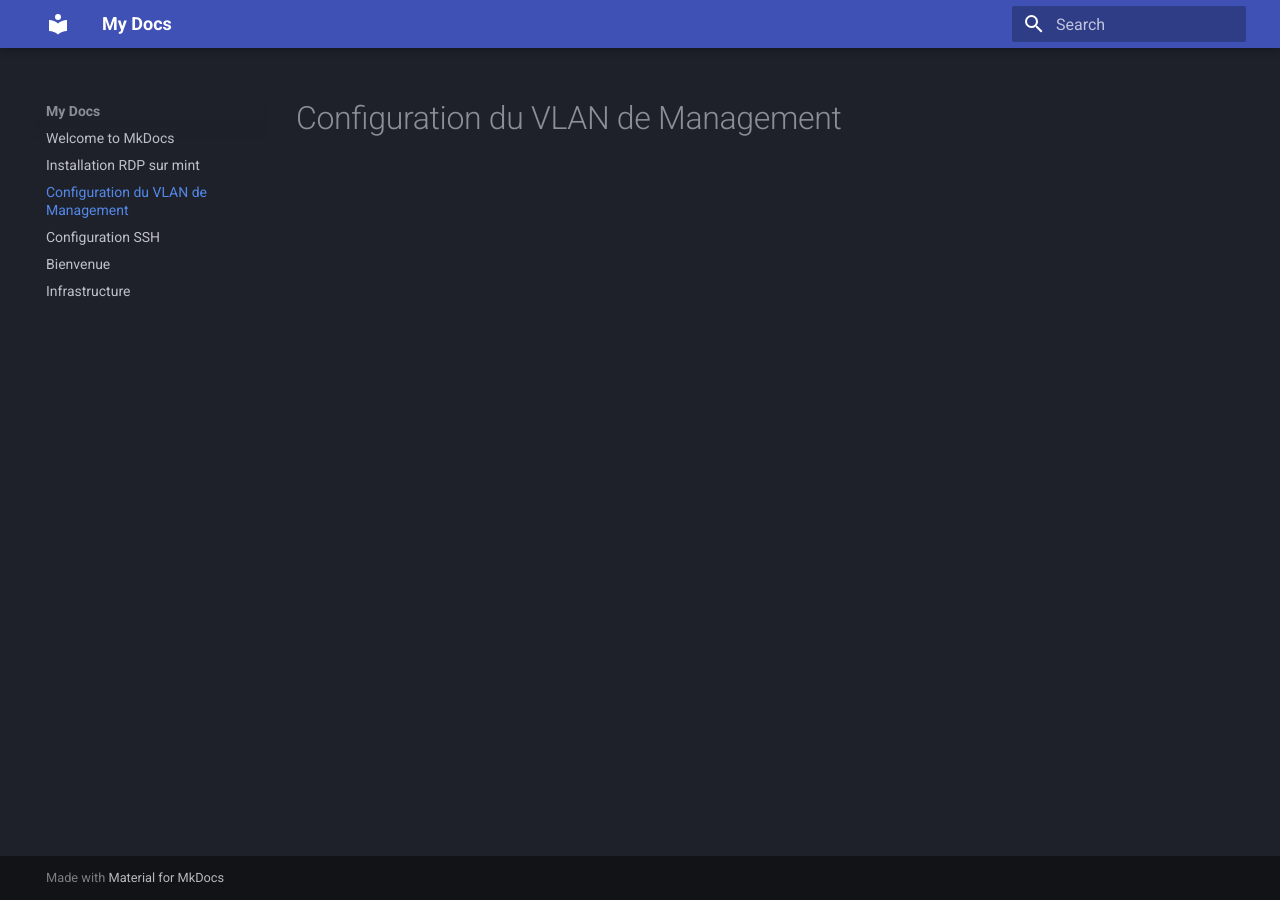
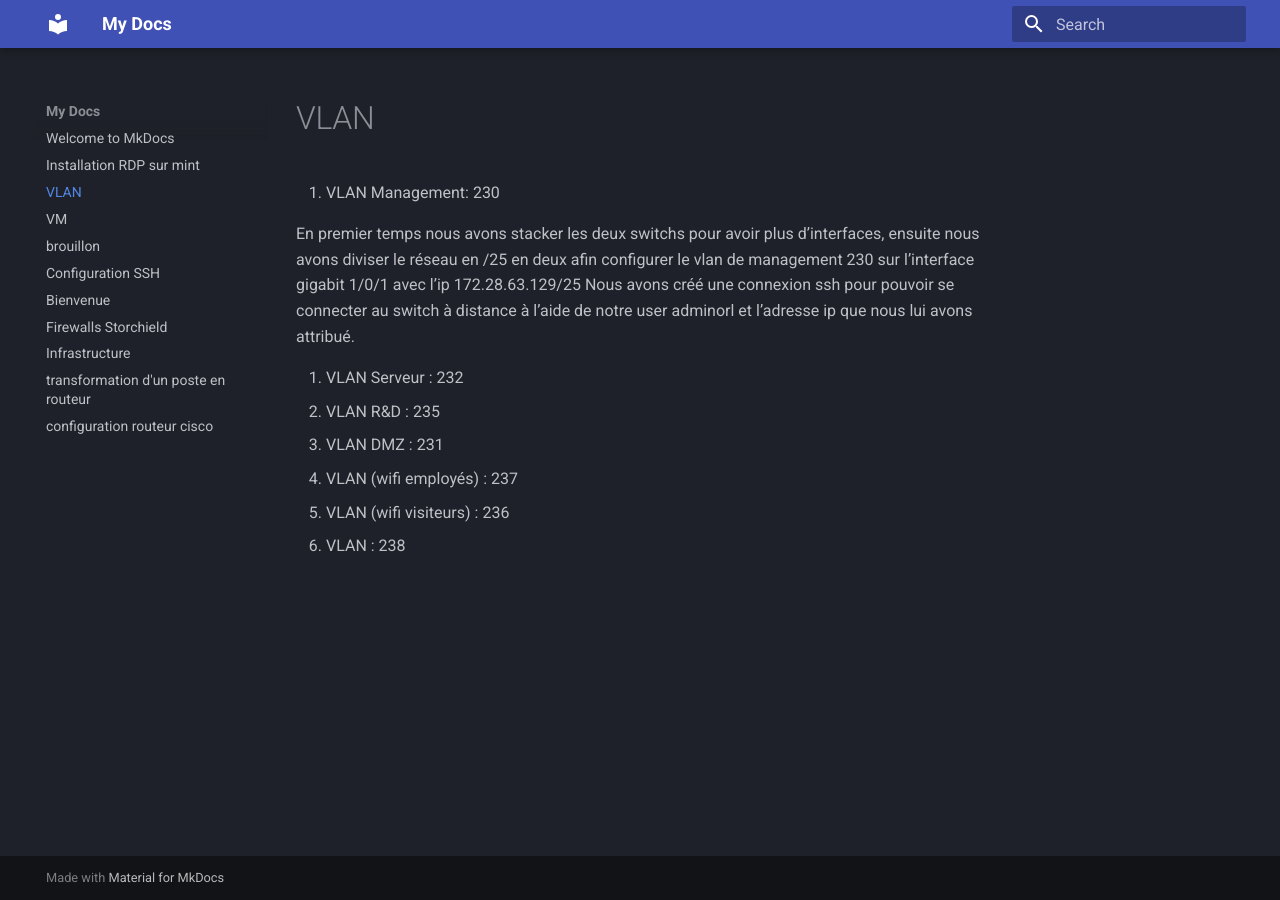
Before and after one commit to Erwanbrt/Orleans, an MkDocs documentation site: the page built from docs/VLANmana.md, in a window 1280 px wide. Built offline with MkDocs 1.6.1 and Material for MkDocs 9.7.7, drawn with Linux system fonts in a browser that asks for light colours.

Commit message:
projet à jour

```diff
--- a/docs/VLANmana.md
+++ b/docs/VLANmana.md
@@ -1 +1,13 @@
-# Configuration du VLAN de Management
+# VLAN
+
+1. VLAN Management: 230
+
+En premier temps nous avons stacker les deux switchs pour avoir plus d’interfaces, ensuite nous avons diviser le réseau en /25 en deux afin configurer le vlan de management 230 sur l’interface gigabit 1/0/1 avec l’ip 172.28.63.129/25 Nous avons créé une connexion ssh pour pouvoir se connecter au switch à distance à l’aide de notre user adminorl et l’adresse ip que nous lui avons attribué.
+
+
+2. VLAN Serveur : 232
+3. VLAN R&D : 235
+4. VLAN DMZ : 231
+5. VLAN (wifi employés) : 237
+6. VLAN (wifi visiteurs) : 236
+7. VLAN       : 238
```
Also changed, not shown: docs/VM.md (added, +32 -0 lines), docs/brouillon.md (added, +4 -0 lines), docs/configssh.md (+8 -0 lines), docs/firewall storchield.md (added, +12 -0 lines), docs/infrastructure.md (+2 -0 lines), docs/pcroot.md (added, +12 -0 lines), docs/routeurconfig.md (added, +39 -0 lines).
